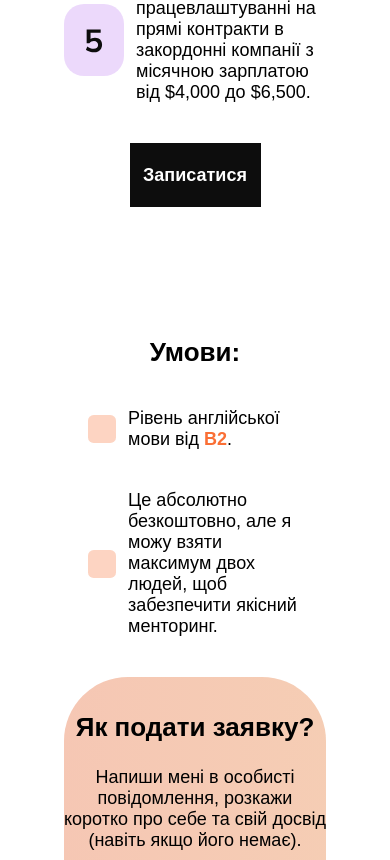
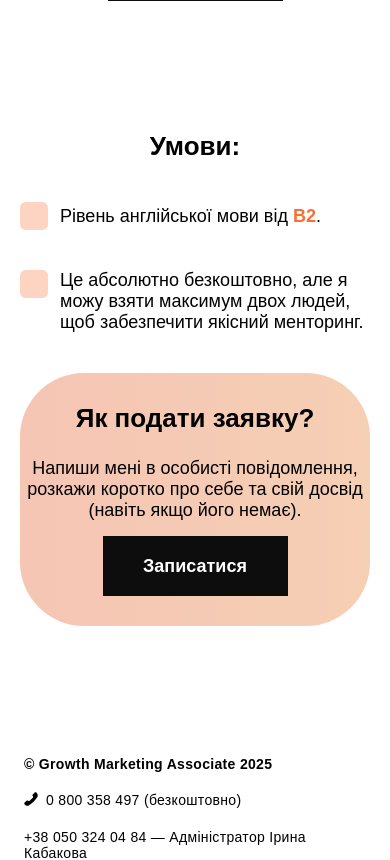
Before and after one commit to Maksymus333333/Growth_Marketing, a React (Create React App) app: page / in a window 390 px wide. Shown: the part 4140-5000 px from the top of the page. Built offline with nearby package versions, Linux system fonts and the light colour scheme.

Commit message:
fixed problems whith adaptive

```diff
--- a/src/modules/AboutCourse/Application/index.tsx
+++ b/src/modules/AboutCourse/Application/index.tsx
@@ -18,7 +18,12 @@ export const Application = (): JSX.Element => {
           </div>
         </div>
         <div>
-          <LogInButton style={{ width: '185px', height: '60px' }} />
+          <LogInButton
+            style={{
+              width: '185px',
+              height: '60px',
+            }}
+          />
         </div>
       </div>
     </section>
--- a/src/modules/AboutCourse/Application/styles/style.css
+++ b/src/modules/AboutCourse/Application/styles/style.css
@@ -3,7 +3,7 @@
   align-items: center;
   justify-content: center;
   width: 100%;
-  padding: 0px 160px 130px 160px;
+  padding: 0px 0px 130px 0px;
 }
 
 .application-section-container {
@@ -59,6 +59,7 @@
   .application-paragraph-text {
     font-size: 18px;
     width: 100%;
+    padding: 0px 7px;
   }
   .application-h2 h2 {
     font-size: 26px;
@@ -71,3 +72,10 @@
     padding: 0;
   }
 }
+@media (max-width: 420px) {
+  .application-section-container {
+    height: 100%;
+    gap: 15px;
+    padding: 30px 0px;
+  }
+}
--- a/src/modules/AboutCourse/Conditions/index.tsx
+++ b/src/modules/AboutCourse/Conditions/index.tsx
@@ -4,7 +4,8 @@ import './styles/style.css';
 
 export const ConditionsSection = (): JSX.Element => {
   return (
-    <section className="conditions-section-wrapper">
+    <section className="condition-full-width">
+      <div className="conditions-section-wrapper">
         <h2 className="h2-conditions-text">Умови:</h2>
         <div className="conditions-list">
           <div className="list-points">
@@ -33,6 +34,7 @@ export const ConditionsSection = (): JSX.Element => {
             </div>
           </div>
         </div>
+      </div>
     </section>
   );
 };
--- a/src/modules/AboutCourse/Conditions/styles/style.css
+++ b/src/modules/AboutCourse/Conditions/styles/style.css
@@ -1,8 +1,13 @@
+.condition-full-width {
+  width: 100%;
+  display: flex;
+  justify-content: center;
+}
 .conditions-section-wrapper {
-  padding: 0 160px 130px;
+  padding: 0 0px 130px;
   display: flex;
   justify-content: space-between;
-  gap: 585px;
+  width: 100%;
 }
 
 .h2-conditions-text {
@@ -11,10 +16,10 @@
 }
 
 .conditions-list {
-  padding-right: 100px;
   display: flex;
   flex-direction: column;
   gap: 40px;
+  width: 593px;
 }
 
 .list-points {
@@ -53,17 +58,6 @@
   color: rgb(250 111 53 / 100%);
 }
 
-@media (max-width: 1440px) {
-  .conditions-section-wrapper {
-    gap: 400px;
-    padding: 0 90px 130px;
-  }
-
-  .conditions-list {
-    padding-right: 0;
-  }
-}
-
 @media (max-width: 1024px) {
   .conditions-section-wrapper {
     gap: 280px;
@@ -90,6 +84,9 @@
     flex-direction: column;
     gap: 40px;
     justify-content: center;
-    padding: 0px 24px 40px;
+    padding: 0px 0px 40px;
+  }
+  .conditions-list {
+    width: 100%;
   }
 }
--- a/src/modules/AboutCourse/GraySection/styles/styles.css
+++ b/src/modules/AboutCourse/GraySection/styles/styles.css
@@ -41,3 +41,9 @@
     font-size: 20px;
   }
 }
+
+@media screen and (width <= 820px) {
+  .gray-section-wrapper {
+    padding: 0px 20px;
+  }
+}
--- a/src/modules/Shared/LogInButton/styles/style.css
+++ b/src/modules/Shared/LogInButton/styles/style.css
@@ -17,6 +17,16 @@
   .login-button {
     font-size: 18px;
     font-weight: 700;
+  }
+}
+@media (max-width: 720px) {
+  .login-button {
     width: 50%;
   }
 }
+
+/* @media (max-width: 480px) {
+  .login-button {
+    width: 100%;
+  }
+} */
--- a/src/pages/404/styles/style.css
+++ b/src/pages/404/styles/style.css
@@ -67,3 +67,12 @@
     font-size: 18px;
   }
 }
+@media (width <= 420px) {
+  .image-404 {
+    height: 268px;
+    width: 259px;
+  }
+  .page-404-container-wrapper {
+    padding: 158px 20px 116px 20px;
+  }
+}
--- a/src/pages/LandingPage/styles/styles.css
+++ b/src/pages/LandingPage/styles/styles.css
@@ -22,3 +22,14 @@
     padding-top: 130px;
   }
 }
+
+@media screen and (width <= 480px) {
+  .full-width {
+    width: calc(100% + 40px);
+    margin-left: -20px;
+    margin-right: -20px;
+  }
+  .landing-page-wrapper {
+    padding: 0 20px;
+  }
+}
--- a/src/pages/ThanksPage/styles/styles.css
+++ b/src/pages/ThanksPage/styles/styles.css
@@ -5,6 +5,6 @@
 
 @media (width <= 768px) {
   .thanks-page-wrapper {
-    padding: 0 15px;
+    padding: 0 20px;
   }
 }
```
Lines whose indentation alone changed are shown as unchanged.
